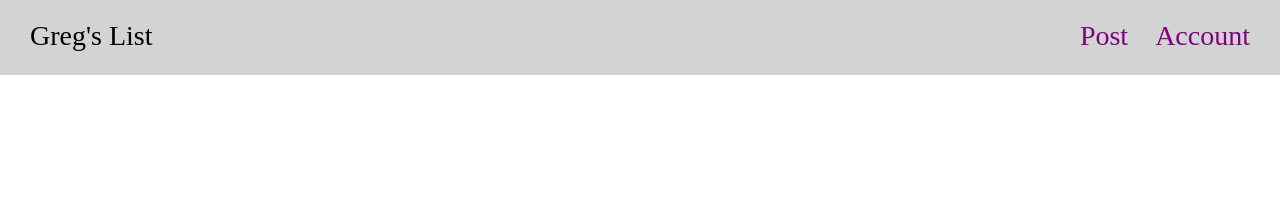
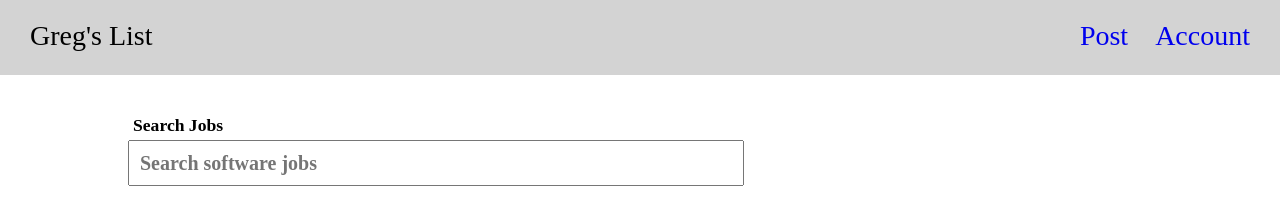
Before and after one commit to jperk224/gregs_list, a plain HTML site: page index.html in a window 1280 px wide. Drawn offline with nearby package versions, Linux system fonts and the light colour scheme.

Commit message:
added search box

```diff
--- a/css/styles.css
+++ b/css/styles.css
@@ -2,7 +2,6 @@
 
 header {
     background-color: lightgrey;
-    font-weight: 600px;
     height: 75px;
     width: 100%;
     position: fixed;
@@ -18,7 +17,6 @@ nav {
 
 nav ul {
     list-style: none;
-    color: purple;
     font-size: 1.75em;
     margin-top: 20px;
     margin-bottom: 20px;
@@ -29,8 +27,34 @@ nav li {
     padding: 0 10px;
 }
 
+nav a {
+    text-decoration: none;
+}
+
 .logo {
     position: absolute;
     left: 20px;
-    color: black;
 }
+
+/**********Search Form*******************/
+
+main {
+    padding-top: 115px;
+    margin-left: 10%;
+}
+
+.form_label {
+    display: block;
+    font-weight: 600;
+    font-size: 1.10em;
+    margin-bottom: 5px;
+    padding-left: 5px;
+}
+
+#search {
+    width: 600px;
+    height: 40px;
+    font-size: 1.25em;
+    font-weight: 600;
+    padding-left: 10px;
+}
--- a/index.html
+++ b/index.html
@@ -16,13 +16,16 @@
         <nav>
             <ul>
                 <li class="logo">Greg's List</li>
-                <li>Post</li>
-                <li>Account</li>
+                <li><a href="#">Post</a></li>
+                <li><a href="#">Account</a></li>
             </ul>
         </nav>
     </header>
     <main>
-
+        <form action="#" method="post">
+            <label class="form_label" for="search">Search Jobs</label>
+            <input id="search" type="text" class="search_box" placeholder="Search software jobs">
+        </form>
     </main>
 </body>
 </html>
```
